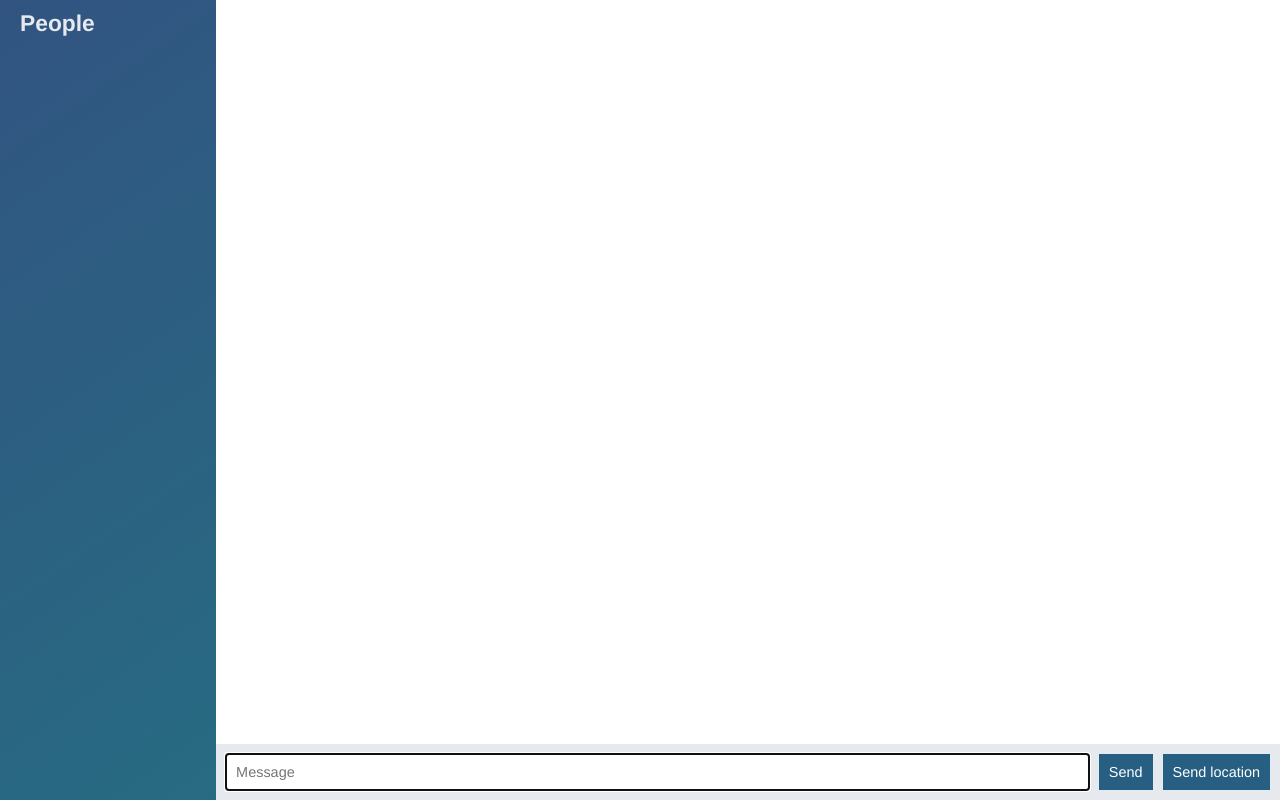
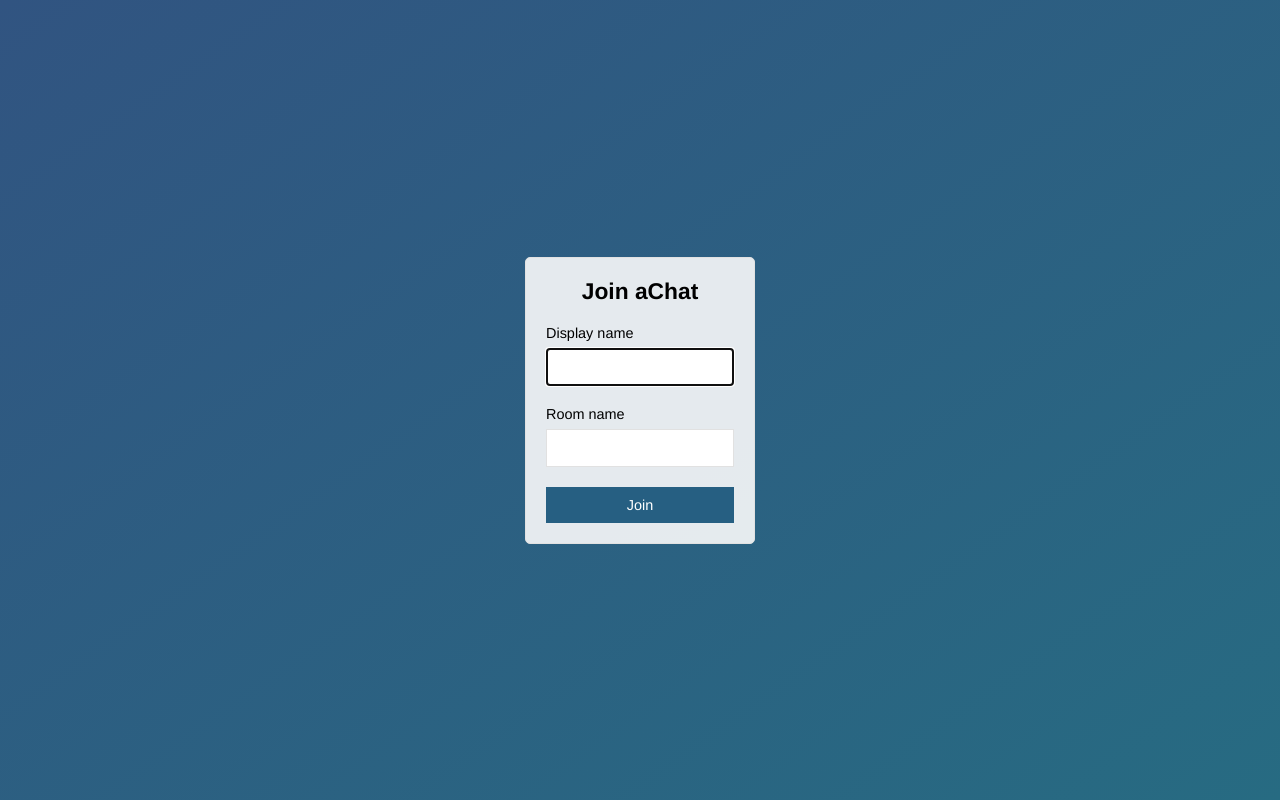
Before and after one commit to webFarrock/undemy-complete-nodejs-06-node-chat-app, a website: page public/index.html in a window 1280 px wide. Drawn offline with nearby package versions, Linux system fonts and the light colour scheme; no server answers.

Commit message:
Add join page that submits to chat.html

```diff
--- a/public/index.html
+++ b/public/index.html
@@ -2,78 +2,30 @@
 <html lang="en">
 <head>
 	<meta charset="UTF-8">
-	<title>Node chat app</title>
+	<title>Join | ChatApp</title>
+	<meta name="viewport" content="width=device-width, initial-scale=1, user-scalable=no">
+	<link rel="stylesheet" href="/css/styles.css"/>
+</head>
+<body class="centered-form">
 
-	<!--
-	<link rel="stylesheet" href="https://yastatic.net/bootstrap/3.3.6/css/bootstrap.min.css"/>
-	-->
-
-	<link rel="stylesheet" href="/css/styles.css"/>
-
-</head>
-<body class="chat">
-
-<div class="chat__sidebar">
-	<h3>People</h3>
-	<div id="users"></div>
+<div class="centered-form__form">
+	<form action="/chat.html">
+		<div class="form-field">
+			<h3>Join aChat</h3>
+		</div>
+		<div class="form-field">
+			<label >Display name</label>
+			<input type="text" name="name" autofocus/>
+		</div>
+		<div class="form-field">
+			<label>Room name</label>
+			<input type="text" name="room"/>
+		</div>
+		<div class="form-field">
+			<button>Join</button>
+		</div>
+	</form>
 </div>
-
-<div class="chat__main">
-	<ol class="chat__messages" id="messages"></ol>
-
-	<div class="chat__footer">
-		<form id="message-form" >
-				<input
-					name="message"
-					type="text"
-					value=""
-					autofocus
-					autocomplete="off"
-					placeholder="Message"
-				/>
-
-				<button class="btn btn-primary">Send</button>
-		</form>
-
-
-		<button class="btn btn-primary" id="send-location">Send location</button>
-
-	</div>
-
-</div>
-
-<script id="message-template" type="text/template">
-	<li class="message">
-		<div class="message__title">
-			<h4>{{from}}</h4>
-			<span>{{createdAt}}</span>
-		</div>
-		<div class="message__body">
-			<p>{{text}}</p>
-		</div>
-	</li>
-
-</script>
-<script id="location-message-template" type="text/template">
-	<li class="message">
-		<div class="message__title">
-			<h4>{{from}}</h4>
-			<span>{{createdAt}}</span>
-		</div>
-		<div class="message__body">
-			<p><a target="_blank" href="{{url}}">My current location</a></p>
-		</div>
-	</li>
-</script>
-
-
-<script src="/socket.io/socket.io.js"></script>
-<script src="https://code.jquery.com/jquery-3.1.1.min.js"
-        integrity="sha256-hVVnYaiADRTO2PzUGmuLJr8BLUSjGIZsDYGmIJLv2b8="
-        crossorigin="anonymous"></script>
-<script src="/js/moment.js"></script>
-<script src="/js/mustache.js"></script>
-<script src="/js/index.js"></script>
 
 </body>
 </html>
```
Also changed, not shown: public/chat.html (added, +75 -0 lines), public/js/chat.js (renamed from public/js/index.js).
